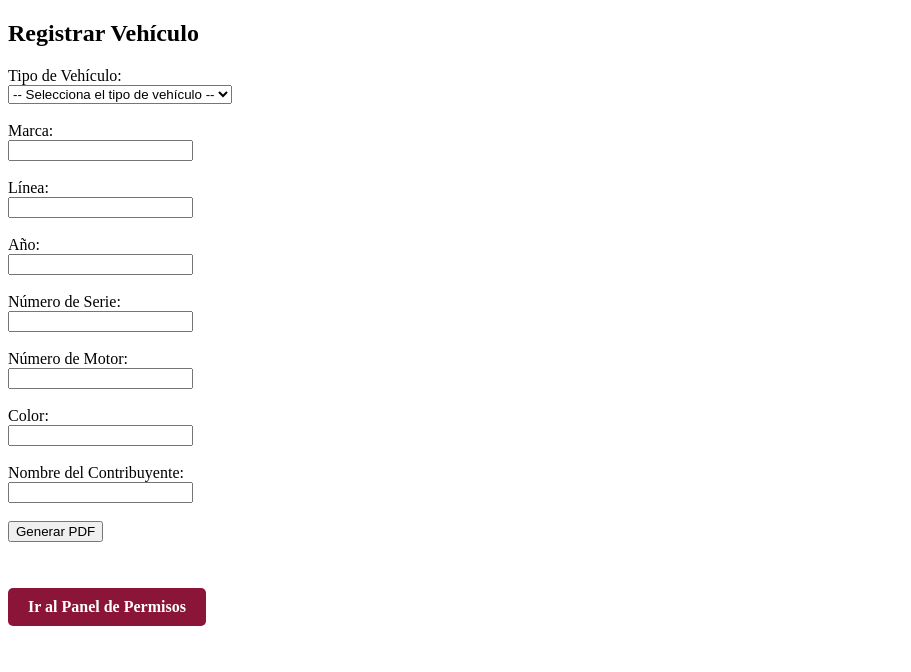
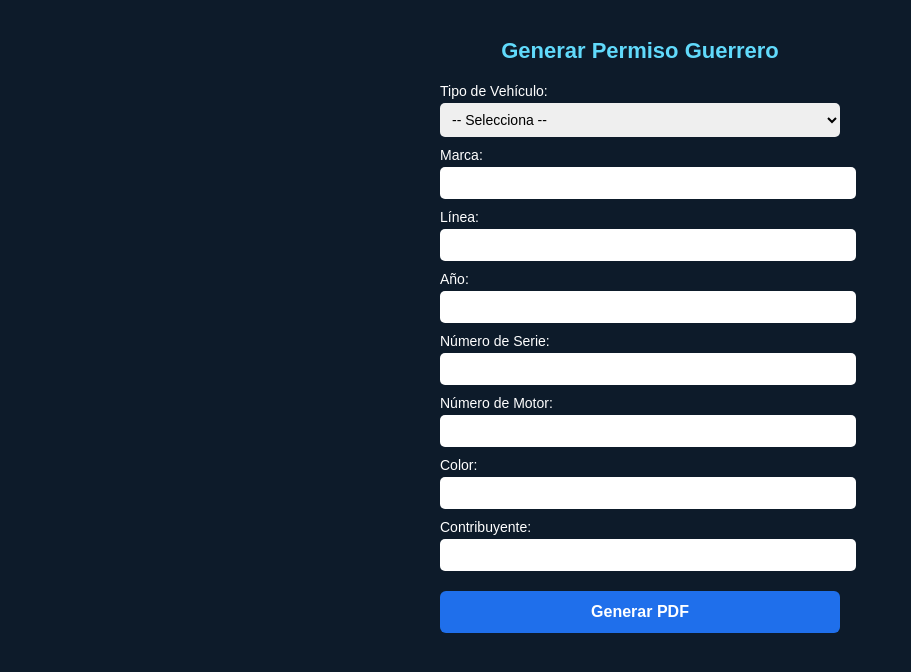
Before and after one commit to Gsr1989/Los-6, a Flask app: page / in a window 1280 px wide. Shown: the top 672 px of the page, without its empty margins (0-911 px from the left). Run offline with Flask 3, Linux system fonts and the light colour scheme.

Commit message:
Update formulario.html

```diff
--- a/templates/formulario.html
+++ b/templates/formulario.html
@@ -2,48 +2,98 @@
 <html lang="es">
 <head>
   <meta charset="UTF-8">
-    <title>Registrar Vehículo</title>
+  <title>Generar Permiso</title>
   <meta name="viewport" content="width=device-width, initial-scale=1">
+  <style>
+    body {
+      margin: 0;
+      padding: 0;
+      background-color: #0d1b2a;
+      font-family: Arial, sans-serif;
+      color: white;
+    }
+
+    .container {
+      padding: 20px;
+      max-width: 400px;
+      margin: auto;
+    }
+
+    h2 {
+      text-align: center;
+      color: #61dafb;
+      font-size: 22px;
+    }
+
+    label {
+      display: block;
+      margin-top: 10px;
+      font-size: 14px;
+    }
+
+    input, select {
+      width: 100%;
+      padding: 8px;
+      margin-top: 4px;
+      border: none;
+      border-radius: 5px;
+      font-size: 14px;
+    }
+
+    button {
+      margin-top: 20px;
+      width: 100%;
+      padding: 12px;
+      background-color: #1f6feb;
+      color: white;
+      border: none;
+      border-radius: 6px;
+      font-size: 16px;
+      font-weight: bold;
+    }
+
+    button:hover {
+      background-color: #184caa;
+    }
+  </style>
 </head>
 <body>
-    <h2>Registrar Vehículo</h2>
+  <div class="container">
+    <h2>Generar Permiso Guerrero</h2>
     <form method="POST" autocomplete="off">
-        <label>Tipo de Vehículo:</label><br>
-        <select name="tipo_vehiculo" required autocomplete="off">
-            <option value="">-- Selecciona el tipo de vehículo --</option>
+      <label>Tipo de Vehículo:</label>
+      <select name="tipo_vehiculo" required>
+        <option value="">-- Selecciona --</option>
         <option value="AUTOMOVIL">AUTOMÓVIL</option>
         <option value="MOTOCICLETA">MOTOCICLETA</option>
         <option value="CAMIONETA">CAMIONETA</option>
         <option value="REMOLQUE">REMOLQUE</option>
         <option value="OFICINA MOVIL">OFICINA MÓVIL</option>
-        </select><br><br>
+      </select>
 
-        <label>Marca:</label><br>
-        <input type="text" name="marca" required autocomplete="off"><br><br>
+      <label>Marca:</label>
+      <input type="text" name="marca" required>
 
-        <label>Línea:</label><br>
-        <input type="text" name="linea" required autocomplete="off"><br><br>
+      <label>Línea:</label>
+      <input type="text" name="linea" required>
 
-        <label>Año:</label><br>
-        <input type="text" name="año" required autocomplete="off"><br><br>
+      <label>Año:</label>
+      <input type="text" name="año" required>
 
-        <label>Número de Serie:</label><br>
-        <input type="text" name="serie" required autocomplete="off"><br><br>
+      <label>Número de Serie:</label>
+      <input type="text" name="serie" required>
 
-        <label>Número de Motor:</label><br>
-        <input type="text" name="motor" required autocomplete="off"><br><br>
+      <label>Número de Motor:</label>
+      <input type="text" name="motor" required>
 
-        <label>Color:</label><br>
-        <input type="text" name="color" required autocomplete="off"><br><br>
+      <label>Color:</label>
+      <input type="text" name="color" required>
 
-        <label>Nombre del Contribuyente:</label><br>
-        <input type="text" name="contribuyente" required autocomplete="off"><br><br>
+      <label>Contribuyente:</label>
+      <input type="text" name="contribuyente" required>
 
       <button type="submit">Generar PDF</button>
     </form>
-
-    <br><br>
-
-    <a href="/panel" style="display:inline-block; margin-top:10px; padding:10px 20px; background-color:#8a1538; color:white; font-weight:bold; text-decoration:none; border-radius:5px;">Ir al Panel de Permisos</a>
+  </div>
 </body>
 </html>
```
Lines whose indentation alone changed are shown as unchanged.
